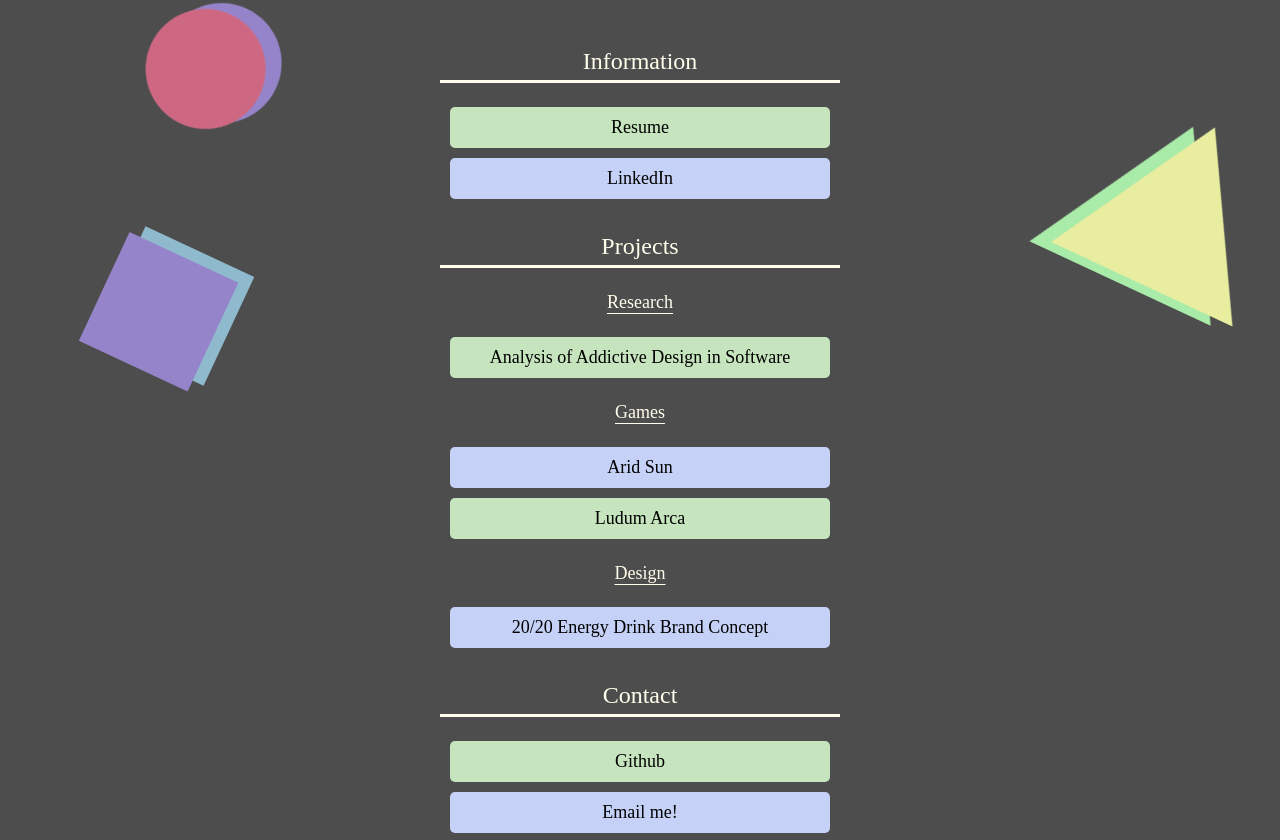
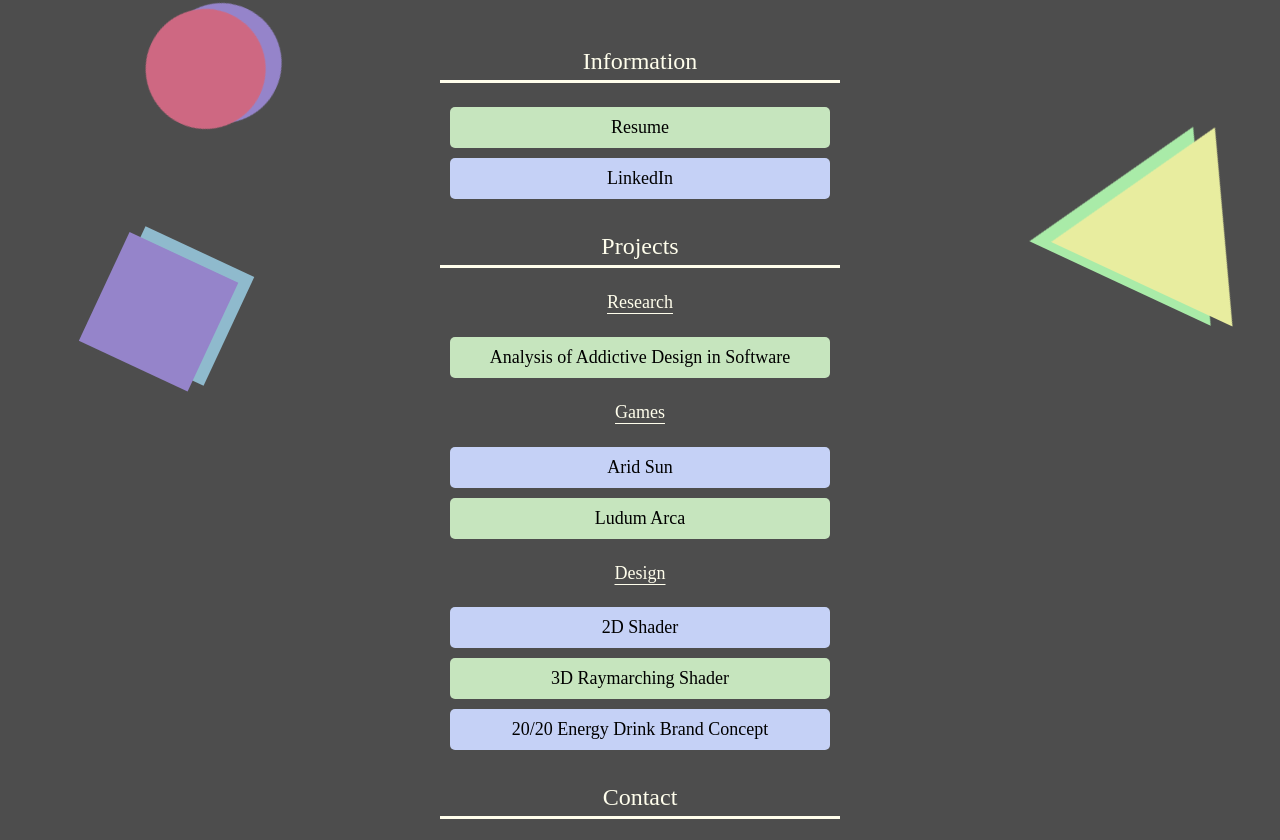
Before and after one commit to Bottle-Water/website, a plain HTML site: page index.html in a window 1280 px wide. Shown: the part 179-1019 px from the top of the page. Drawn offline with Linux system fonts and the light colour scheme; a web font is replaced by a local one.

Commit message:
add shader

```diff
--- a/index.html
+++ b/index.html
@@ -44,6 +44,8 @@
 				<div class="button" id="purple" onclick="window.open('https://irivium.itch.io/arid-sun', '_blank')">Arid Sun</div>
 				<div class="button" id="green" onclick="window.open('https://irivium.itch.io/ludum-arca', '_blank')">Ludum Arca</div>
 				<h4>Design</h4>
+				<div class="button" id="purple" onclick="window.open('https://www.shadertoy.com/view/lcfSR8', '_blank')">2D Shader</div>
+				<div class="button" id="green" onclick="window.open('https://www.shadertoy.com/view/McXSz8', '_blank')">3D Raymarching Shader</div>
 				<div class="button" id="purple" onclick="window.open('https://drive.google.com/drive/u/1/folders/1zMPVJANYRkFK4t0Z5Feov3nQ125Rc9Y5', '_blank')">20/20 Energy Drink Brand Concept</div>
 			</div>
 			<div class="contact">
```
